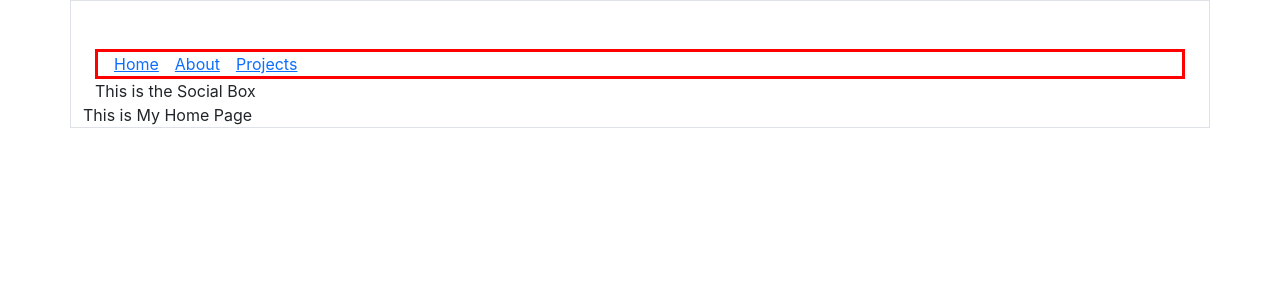
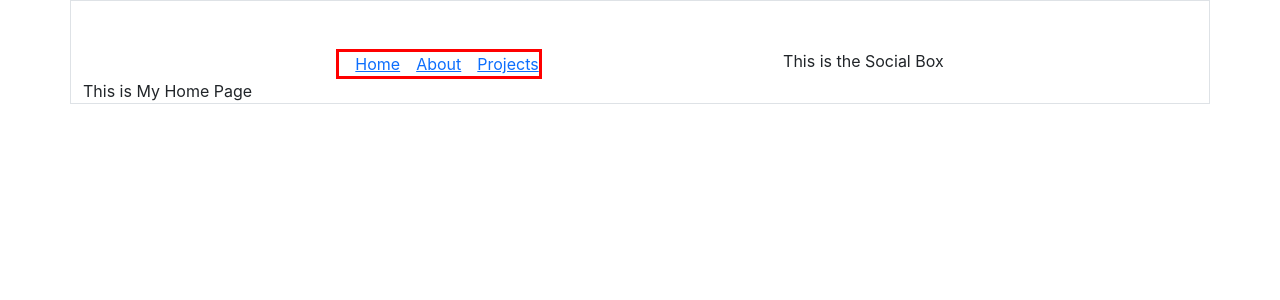
Before and after one commit to Job85/portfolio-site, a React (Create React App) app: page / in a window 1280 px wide. Shown: the top 300 px of the page. Built offline with nearby package versions, Linux system fonts and the light colour scheme.

Commit message:
added display: flex; direction row space-evenly

```diff
--- a/public/css/main.css
+++ b/public/css/main.css
@@ -1,3 +1,9 @@
+.header {
+  display: flex;
+  flex-direction: row;
+  justify-content: space-evenly;
+}
+
 .nav-bar {
   color: blue;
   border: solid red;
--- a/src/components/Header/Header.jsx
+++ b/src/components/Header/Header.jsx
@@ -2,13 +2,16 @@ import React from 'react';
 import NavBar from './NavBar';
 import Socials from './Socials';
 // import Logo from './Logo'
+import '../../scss/layout/_header.scss';
 
 const Header = () => {
     return (
         <div className='container-fluid'>
-            {/* <Logo /> */}
-            <NavBar />
-            <Socials />
+            <div className='header'>
+                {/* <Logo /> */}
+                <NavBar />
+                <Socials />
+            </div>
         </div>
     )
 }
--- a/src/scss/layout/_header.scss
+++ b/src/scss/layout/_header.scss
@@ -0,0 +1,5 @@
+.header {
+    display: flex;
+    flex-direction: row;
+    justify-content: space-evenly;
+}
```
Also changed, not shown: 1 other file (tests, documents, lock files or other folders).
